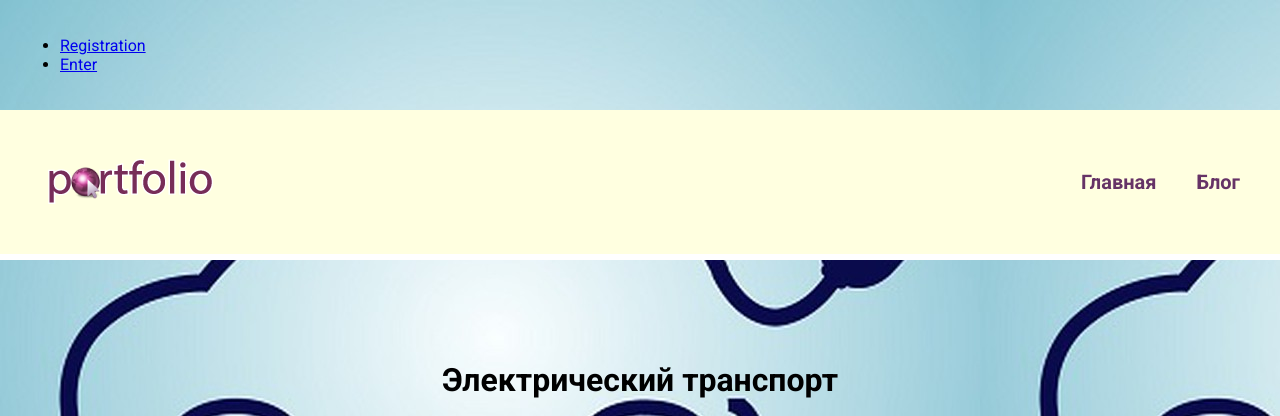
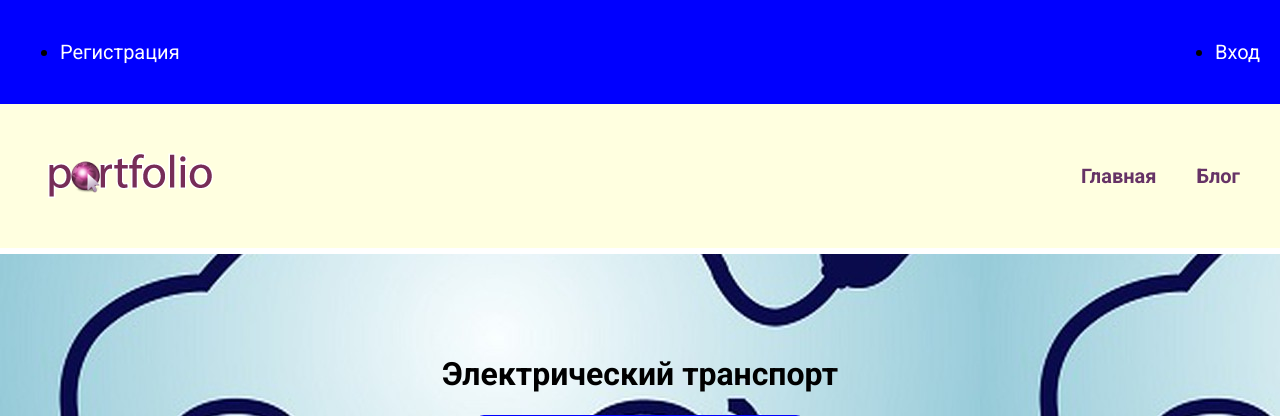
Before and after one commit to StupchikS/pythonProjectDjango, a Django app: page / in a window 1280 px wide. Shown: the top 416 px of the page. Run offline with Django 4.2, Linux system fonts and the light colour scheme; data comes from the database, SQL or seed files in the repository; both versions use the stored data as it was after the commit.

Commit message:
стили  css

```diff
--- a/pet-project/electro_car/electric_car_dir/static/css/style.css
+++ b/pet-project/electro_car/electric_car_dir/static/css/style.css
@@ -102,3 +102,19 @@ body{
 .menu li{
     margin-left: 40px;
 }
+.menu_user{
+    background: blue;
+    box-shadow: 0 2px 12px 2px #003366;
+}
+
+
+.menu_user ul{
+    display: flex;
+    justify-content: space-between;
+    align-items: center;
+    font-size: 20px;
+}
+.menu_user a{
+    color: #fff;
+    text-decoration: none;
+}
--- a/pet-project/electro_car/electric_car_dir/templates/electric_car_dir/base.html
+++ b/pet-project/electro_car/electric_car_dir/templates/electric_car_dir/base.html
@@ -15,7 +15,7 @@
             <li>
                 <form action="{% url 'logoutuser' %}" method="post">
                     {% csrf_token %}
-                    <button class="top">Exit</button>
+                    <button class="top">Выход</button>
                 </form></li>
 
         </ul>
@@ -25,8 +25,8 @@
 <div class="menu_user">
     <div class="wrap">
         <ul>
-            <li><a href="{% url 'signupuser' %}">Registration</a></li>
-            <li><a href="{% url 'loginuser' %}">Enter</a></li>
+            <li><a href="{% url 'signupuser' %}">Регистрация</a></li>
+            <li><a href="{% url 'loginuser' %}">Вход</a></li>
         </ul>
     </div>
 </div>
```
Also changed, not shown: pet-project/electro_car/db.sqlite3.
